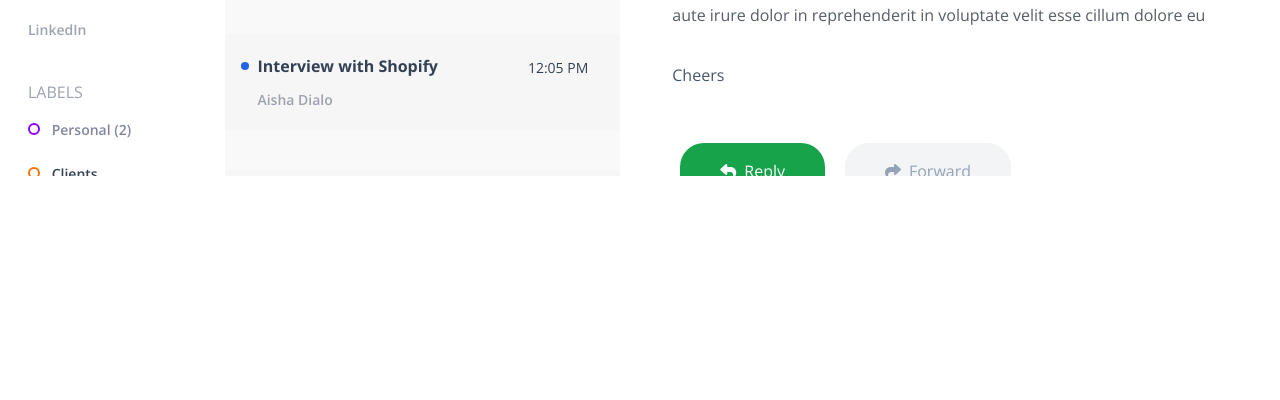
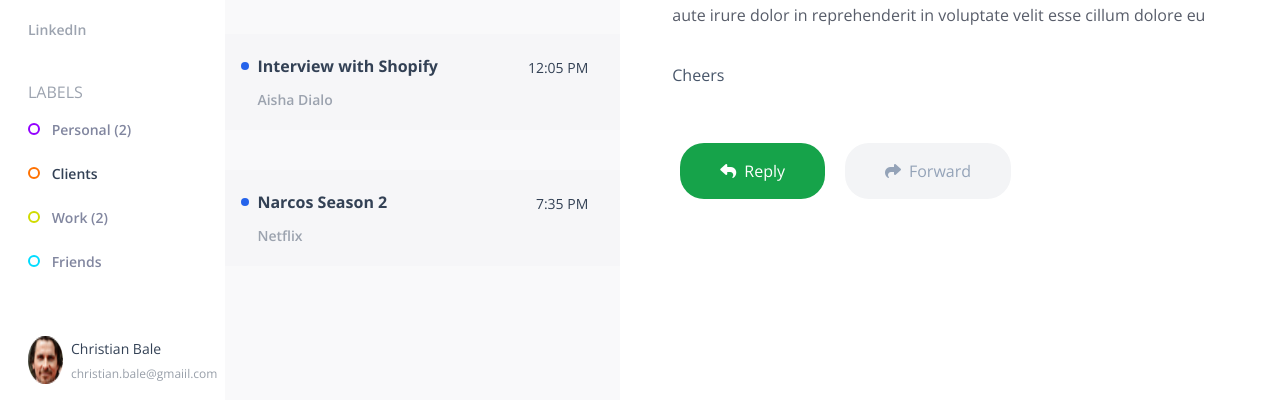
Before and after one commit to ShubhamTiwari909/Webapp1, a website built with webpack: page index.html in a window 1280 px wide. Shown: the part 454-854 px from the top of the page. Before the commit the page ends 800 px from the top, so only its background shows below. Built offline with nearby package versions, Linux system fonts and the light colour scheme.

Commit message:
fixed some changes

```diff
--- a/index.html
+++ b/index.html
@@ -29,7 +29,7 @@
       <img id="logo" />
     </header>
     <main class="flex">
-      <section class="flex-3 pt-8 pl-7 pb-3 h-144 overflow-auto">
+      <section class="flex-3 pt-8 pl-7 pb-12 h-screen overflow-auto">
         <button
           class="px-5 py-3 rounded-3xl bg-secondary-green text-white flex items-center"
         >
@@ -119,7 +119,8 @@
           </div>
         </div>
       </section>
-      <section class="flex-5 pt-8 bg-gray-100/50 h-144 overflow-auto">
+      <!-- Email buttons sections and search bar -->
+      <section class="flex-5 pt-8 pb-12 bg-gray-100/50">
         <label class="relative block px-7">
           <span class="sr-only">Search</span>
           <i
@@ -136,7 +137,7 @@
         <div class="flex justify-between items-center mt-5 px-8">
           <p class="text-2xl text-slate-700">Inbox</p>
           <select
-            class="text-sm text-slate-700 bg-transparent outline-none"
+            class="text-sm text-slate-700 bg-transparent outline-none cursor-pointer"
             id="sort-btn"
           >
             <option value="0">
@@ -150,9 +151,9 @@
             </option>
           </select>
         </div>
-        <div id="email-links" class="mt-10 flex flex-col gap-10"></div>
+        <div id="email-links" class="mt-10 flex flex-col gap-10 h-mid-screen overflow-auto"></div>
       </section>
-      <section class="flex-8 pl-7 pb-3 h-144 overflow-auto">
+      <section class="flex-8 pl-7 pb-12 h-screen">
         <div id="text-email"></div>
       </section>
     </main>
--- a/js/emailLinks.js
+++ b/js/emailLinks.js
@@ -21,7 +21,7 @@ let emailFormat = (value) => {
     return item.id === value
   }).map(item => {
     return `
-    <div class="flex gap-8 ml-6 mt-10">
+    <div class="flex gap-8 ml-6 my-5">
       <div class="px-4 py-5 rounded-full border-2 border-gray-400">
         <a href="javascript:void(0)" class="flex"><img src="${mailIconSrc}" class="img-fluid" /></a>
       </div>
@@ -41,6 +41,7 @@ let emailFormat = (value) => {
         <a href="javascript:void(0)" class="flex" id="delete-email-${item.id}" ><img src="${trashIconSrc}" class="img-fluid" /></a>
       </div>
     </div>
+    <div class="h-mid-screen overflow-auto">
     <div class="mt-10 ml-6 mt-10">
       <h2 class="text-slate-600 text-3xl font-light">${item.title}</h2>
       <div class="mt-8 flex gap-2">
@@ -78,6 +79,7 @@ let emailFormat = (value) => {
   <i class="fa-solid fa-share mr-2"></i>
     Forward
   </button>
+    </div>
     </div>`
   })
 
@@ -100,7 +102,7 @@ let buttonElements = () => {
   let showButtons = sorted.map(btn => {
     return (
       `
-            <div class="flex justify-between px-8 py-5 ${btn.read === 1 ? "bg-white" : "bg-gray-100/50"}
+            <div class="flex justify-between px-8 py-5 bg-gray-100/50 hover:bg-white cursor-pointer
             ${btn.active === "inactive" ? "border-none" : "border-l-4 border-blue-500/80"}" id="item-${btn.id}">
             <div class="flex items-baseline gap-1 relative">
             <span class="inline-block absolute top-2 -left-4 w-2 h-2 rounded-full bg-blue-600 mr-1 ${btn.read === 1 ? "hidden" : "inline-block"}"></span>
@@ -121,7 +123,7 @@ let buttonElements = () => {
 
 
   for (let i = 0; i < buttons.length; i++) {
-    let btns = document.getElementById(`btn-${i}`);
+    let btns = document.getElementById(`item-${i}`);
     btns.addEventListener("click", function () {
       setItem(i)
       emailFormat(i)
@@ -148,7 +150,7 @@ let setItem = (value) => {
         return { ...btn, active: "inactive" };
       }
     }
-    return {...btn,active: "inactive"};
+    return { ...btn, active: "inactive" };
   })
   buttons = setActive
   buttonElements()
--- a/js/tailwind.config.js
+++ b/js/tailwind.config.js
@@ -8,7 +8,9 @@ tailwind.config = {
         '8': '8 8 0%'
       },
       height: {
+        'mid-screen': '65vh',
         '144': '36rem',
+        '120': '30rem',
       },
       width: {
         '144': '37rem',
```
